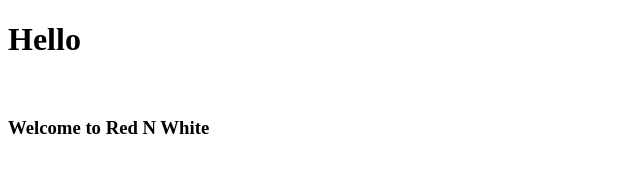
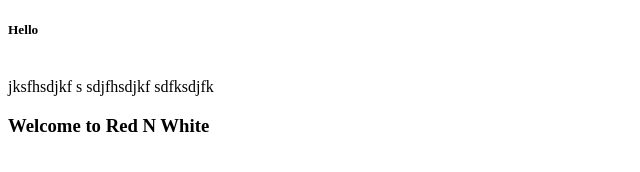
Before and after one commit to RinkalAdesara/RnwProjects, a plain HTML site: page index.html in a window 1280 px wide. Shown: the whole page, without its empty margins (0-640 px from the left). Drawn offline with Linux system fonts and the light colour scheme.

Commit message:
Update index.html

```diff
--- a/index.html
+++ b/index.html
@@ -7,7 +7,10 @@
     <title>My First File</title>
 </head>
 <body>
-    <h1>Hello</h1><br>
+    <h5>Hello</h5><br>
+    jksfhsdjkf s
+    sdjfhsdjkf
+    sdfksdjfk
     <h3>Welcome to Red N White</h3>
 </body>
 </html>
```
